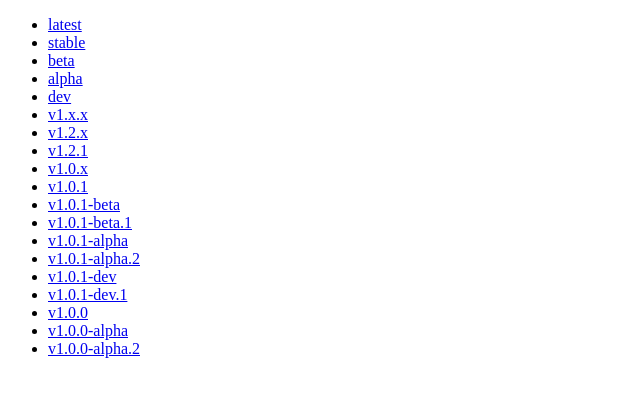
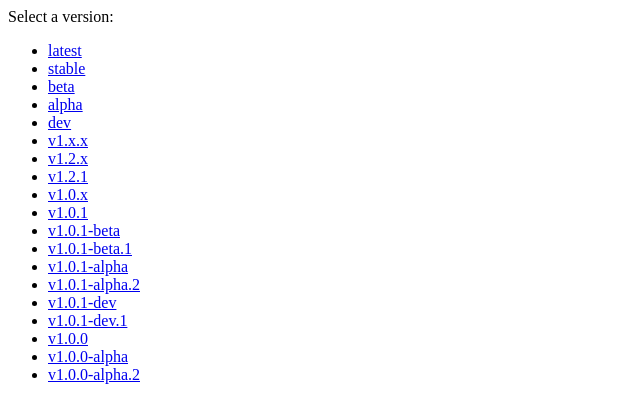
Before and after one commit to thislooksfun/Testing, a plain HTML site: page docs/index.html in a window 1280 px wide. Shown: the whole page, without its empty margins (0-640 px from the left). Drawn offline with Linux system fonts and the light colour scheme.

Commit message:
Move index into the 'docs' folder

```diff
--- a/index.html
+++ b/docs/index.html
@@ -7,6 +7,7 @@
     <title>Document</title>
   </head>
   <body>
+    Select a version:
     <ul>
       <!-- START:VERSIONS -->
       <li><a href="docs/latest">latest</a></li>
```
